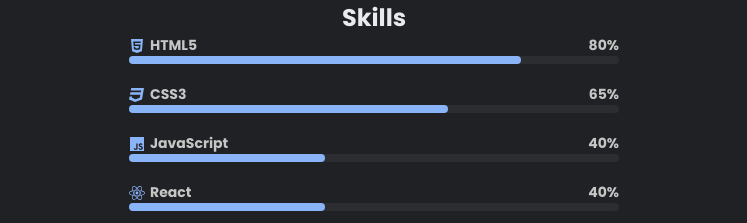
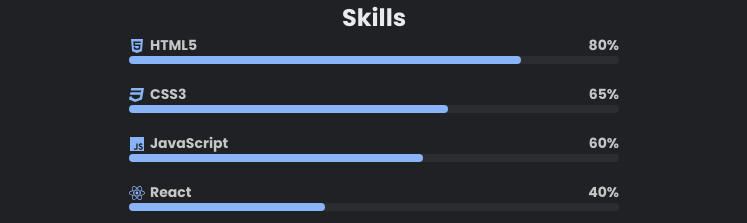
Before and after one commit to manishverma07/portfolio, a React (Create React App) app: page / in a window 1280 px wide. Shown: the part 1080-1303 px from the top of the page, without its empty margins (266-1013 px from the left). Built offline with nearby package versions, Linux system fonts and the light colour scheme.

Commit message:
updated skill section

```diff
--- a/src/Components/Skills.js
+++ b/src/Components/Skills.js
@@ -22,7 +22,7 @@
         </div>
 
         <div className='bar-container'>
-          <h4 className='bar-text'> <span className='skill-name'> <FaJs />  JavaScript </span>  <span>40%</span></h4>
+          <h4 className='bar-text'> <span className='skill-name'> <FaJs />  JavaScript </span>  <span>60%</span></h4>
           <div className='bar'></div>
           <div className='bar js'></div>
         </div>
--- a/src/index.css
+++ b/src/index.css
@@ -329,7 +329,7 @@
 }
 
 .js {
-    width: 40%;
+    width: 60%;
     background-color: #8AB4F8;
     margin-top: -8px;
 }
```
